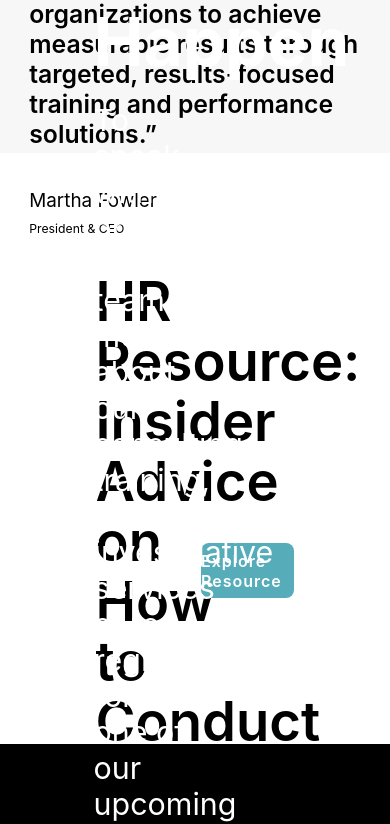
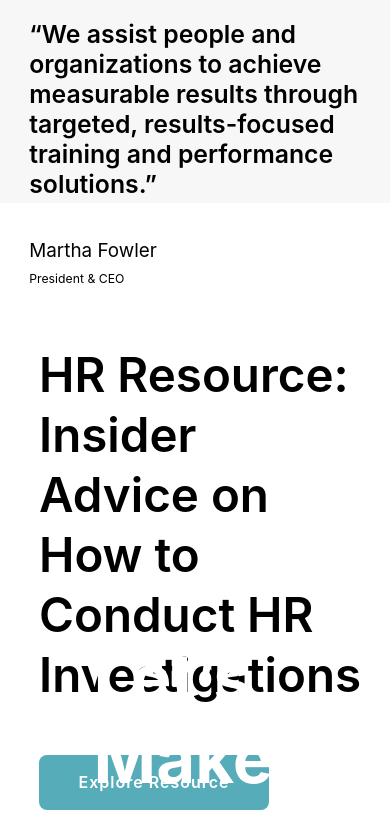
Before and after one commit to Gympiecuddles/hristeam, a React (Vite) app: page / in a window 390 px wide. Shown: the part 4528-5352 px from the top of the page. Built offline with nearby package versions, Linux system fonts and the light colour scheme.

Commit message:
Main Page Section 4 Responsivity
Plus minor bug fix for section 2

```diff
--- a/src/components/About.jsx
+++ b/src/components/About.jsx
@@ -86,10 +86,10 @@ const ServicesBox = styled.section`
       }
     }
     @media (max-width: 836px) {
-      height: 2900px;
+      height: 2950px;
       div {
         align-items: flex-end;
-        height: 850px;
+        height: 950px;
         article {
           img {
             height: auto;
@@ -111,6 +111,16 @@ const ServicesBox = styled.section`
         }
       }
     }
+`;
+
+const DivFix = styled.div`
+  display: flex;
+  justify-content: center;
+  height: 600px;
+  width: 100%;
+  @media (max-width: 1254px) {
+    height: "1010px"
+  }
 `;
 
 const ArticleLeft = styled.article`
@@ -228,7 +238,7 @@ const ServiceBox3 = styled.section`
     display: grid;
     grid-template-columns: 53% 47%;
     grid-template-rows: 1fr 55px 1fr;
-    width: 51%;
+    width: 1200px;
     height: 60%;
     h3 {
       grid-area: 1/1/2/2;
@@ -253,6 +263,41 @@ const ServiceBox3 = styled.section`
       }
     }
   }
+  @media (max-width: 1254px) {
+      article {
+        display: flex;
+        flex-direction: column;
+        align-items: flex-start;
+        height: 80%;
+        width: 80%;
+        div {
+          margin-top: 50px;
+        }
+        span {
+          flex-direction: column;
+          p {
+            margin-top: 50px;
+            width: 500px;
+          }
+        }
+      }
+    }
+    @media (max-width: 1063px) {
+      height: calc(1000px - 5vw);
+    }
+    @media (max-width: 596px) {
+      height: calc(2200px - 200vw);
+      article {
+        h3 {
+          font-size: calc(28px + 5vw);
+        }
+        span {
+          p {
+            width: 100%;
+          }
+        }
+      }
+    }
 `;
 
 export default function About() {
@@ -281,7 +326,7 @@ export default function About() {
             <img src={ServiceImg2} alt="" />
           </ArticleRight>
         </div>
-        <div style={{height: "1010px"}}>
+        <DivFix>
           <ArticleLeft>
             <img src={ServiceImg3} alt="" />
             <div>
@@ -291,7 +336,7 @@ export default function About() {
               <Button type="primary" text="Get A Consultation"></Button>
             </div>
           </ArticleLeft>
-        </div>
+        </DivFix>
       </ServicesBox>
       <ServiceBox2>
         <article>
```
